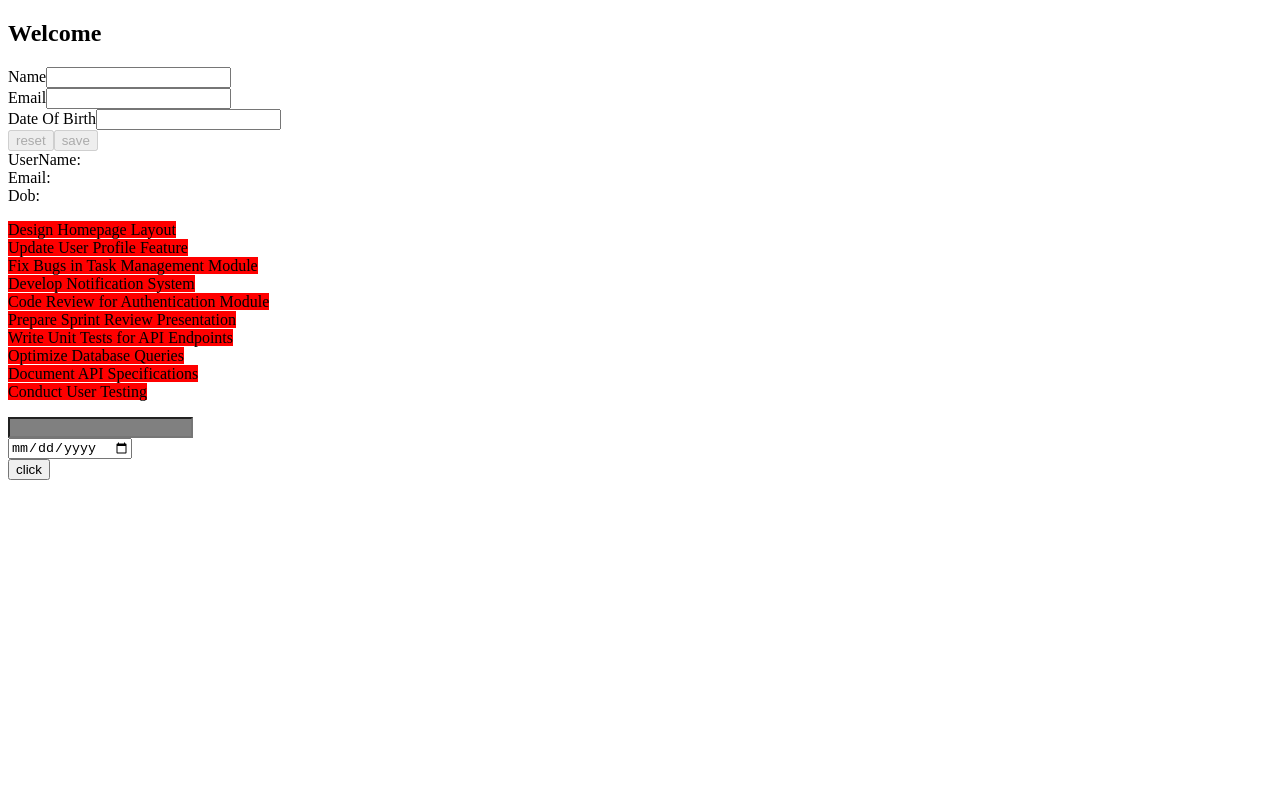
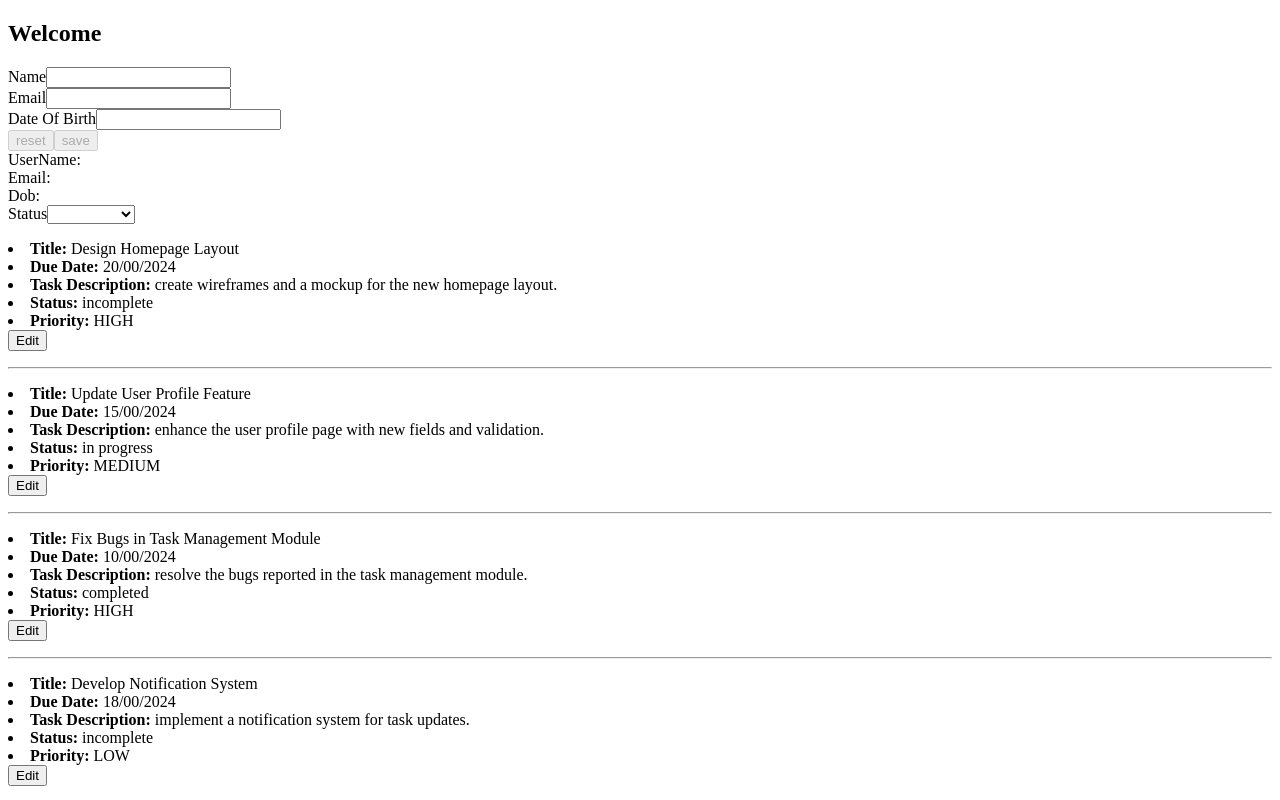
Before and after one commit to MazidatouAbogourin/MEANStackAngular, an Angular app: page / in a window 1280 px wide. Shown: the top 800 px of the page. Built offline with nearby package versions, Linux system fonts and the light colour scheme.

Commit message:
Added task details

```diff
--- a/src/app/app.module.ts
+++ b/src/app/app.module.ts
@@ -7,6 +7,8 @@ import { UserProfileComponent } from './user-profile/user-profile.component';
 import { FormsModule, ReactiveFormsModule } from '@angular/forms';
 import { TodoListComponent } from './todo-list/todo-list.component';
 import { HoverBackgroundDirective } from './todo-list/hover-background.directive';
+import { TaskDetailComponent } from './todo-list/task-detail/task-detail.component';
+import { FilterPipe } from './todo-list/filter.pipe';
 
 
 @NgModule({
@@ -14,7 +16,9 @@ import { HoverBackgroundDirective } from './todo-list/hover-background.directive
     AppComponent,
     UserProfileComponent,
     TodoListComponent,
-    HoverBackgroundDirective
+    HoverBackgroundDirective,
+    TaskDetailComponent,
+    FilterPipe
   ],
   imports: [
     BrowserModule,
--- /dev/null
+++ b/src/app/todo-list/filter.pipe.ts
@@ -0,0 +1,21 @@
+import { Pipe, PipeTransform } from '@angular/core';
+
+@Pipe({
+  name: 'filter'
+})
+export class FilterPipe implements PipeTransform {
+
+  transform(tasks: any, searchTask: string): any {
+    console.log(searchTask);
+    console.log(tasks);
+    if(!tasks || !searchTask){
+      return tasks
+    }
+    searchTask = searchTask.toLowerCase();
+    console.log(tasks[0].status.toLowerCase());
+    return tasks.filter((task:any)=>task.status.toLowerCase() == searchTask.toLowerCase() );
+
+
+  }
+
+}
--- /dev/null
+++ b/src/app/todo-list/task-detail/task-detail.component.html
@@ -0,0 +1,38 @@
+<p >
+
+    <li><b>Title: </b>{{task.title}}</li>
+    <li><b>Due Date: </b>{{task.dueDate | date: 'dd/mm/yyyy'}}</li>
+    <li><b>Task Description: </b>{{task.description | lowercase}}</li>
+    <li><b>Status: </b>{{task.status | lowercase}}</li>
+    <li><b>Priority: </b>{{task.priority | uppercase}}</li>
+    <button (click)="onAdded()">Edit</button>
+</p>
+
+ <form action="" *ngIf="isOpen" [formGroup]="taskForm" >
+    <label for="" >Title</label>
+    <input type="text" formControlName="title"> <br>
+
+     <label for="">Due Date</label>
+    <input type="date" formControlName="dueDate"> <br>
+
+     <label for="">Description</label>
+    <input type="text" formControlName="description"> <br>
+    <label for="">Status </label>
+    <select formControlName="status">
+        <option value="Incomplete">Incomplete</option>
+        <option value="In Progress">In Progress</option>
+        <option value="Completed">Completed</option>
+    </select>
+    <br>
+
+    <label for="">Priority </label>
+    <select formControlName="priority">
+        <option value="Low">Low</option>
+        <option value="High">High</option>
+        <option value="Medium">Medium</option>
+    </select>
+    <br>
+
+    <button (click)="onEdited()">save</button>
+
+</form>
--- /dev/null
+++ b/src/app/todo-list/task-detail/task-detail.component.scss
@@ -0,0 +1,3 @@
+.grey{
+    background-color: lightgray;
+}
--- /dev/null
+++ b/src/app/todo-list/task-detail/task-detail.component.ts
@@ -0,0 +1,48 @@
+import { Component, Input } from '@angular/core';
+import { FormControl, FormControlName, FormGroup, Validators } from '@angular/forms';
+
+@Component({
+  selector: 'app-task-detail',
+  templateUrl: './task-detail.component.html',
+  styleUrl: './task-detail.component.scss'
+})
+export class TaskDetailComponent {
+  isOpen = false;
+
+  @Input() task: any;
+  taskForm!: FormGroup;
+
+  onAdded(){
+    if(this.isOpen){
+      this.isOpen=false;
+    }
+
+    else{
+       this.isOpen= true;
+      this.onForm();
+    }
+
+  }
+
+  onForm(){
+    this.taskForm= new FormGroup(
+      {
+
+        title: new FormControl(this.task.title, [Validators.required] ),
+        description: new FormControl(this.task.description, [Validators.required]),
+        dueDate: new FormControl(this.task.dueDate, [Validators.required]),
+        status: new FormControl(this.task.status),
+        priority: new FormControl(this.task.priority)
+
+
+
+    })
+  }
+
+  onEdited(){
+    console.log(this.taskForm.value);
+    this.task=this.taskForm.value;
+    window.alert("you have successfully updated")
+    this.isOpen=false;
+  }
+}
--- a/src/app/todo-list/todo-list.component.html
+++ b/src/app/todo-list/todo-list.component.html
@@ -14,12 +14,19 @@
 
 </div> -->
 
+
+<label for="">Status</label>
+<select name="" id="" [(ngModel)]="selectedStatus">
+    <option value="Incomplete">Incomplete</option>
+    <option value="In Progress">InProgress</option>
+    <option value="Completed">Completed</option>
+</select>
 <p [ngSwitch]="tasks.length">
     <ng-container *ngSwitchCase="0"> No data</ng-container>
     <ng-container *ngSwitchDefault>
-        <ng-container *ngFor="let task of tasks">
-          <span [ngClass]="task.dueDate < currentDate ? 'red' : 'green'" appHoverBackground >  {{task["title"]}}</span>  <br>
-
+        <ng-container *ngFor="let task of tasks | filter : selectedStatus ">
+          <app-task-detail [task]="task "></app-task-detail>
+          <hr>
         </ng-container>
     </ng-container>
 </p>
--- a/src/app/todo-list/todo-list.component.ts
+++ b/src/app/todo-list/todo-list.component.ts
@@ -93,6 +93,8 @@ export class TodoListComponent {
   },
 ];
 
+selectedStatus!: string;
+
 
 registerForm= new FormGroup({
   "title": new FormControl(),
@@ -117,4 +119,6 @@ this.tasks.push(newTask);
 
  }
 
+
+
 }
```
Also changed, not shown: 2 other files (tests, documents, lock files or other folders).
